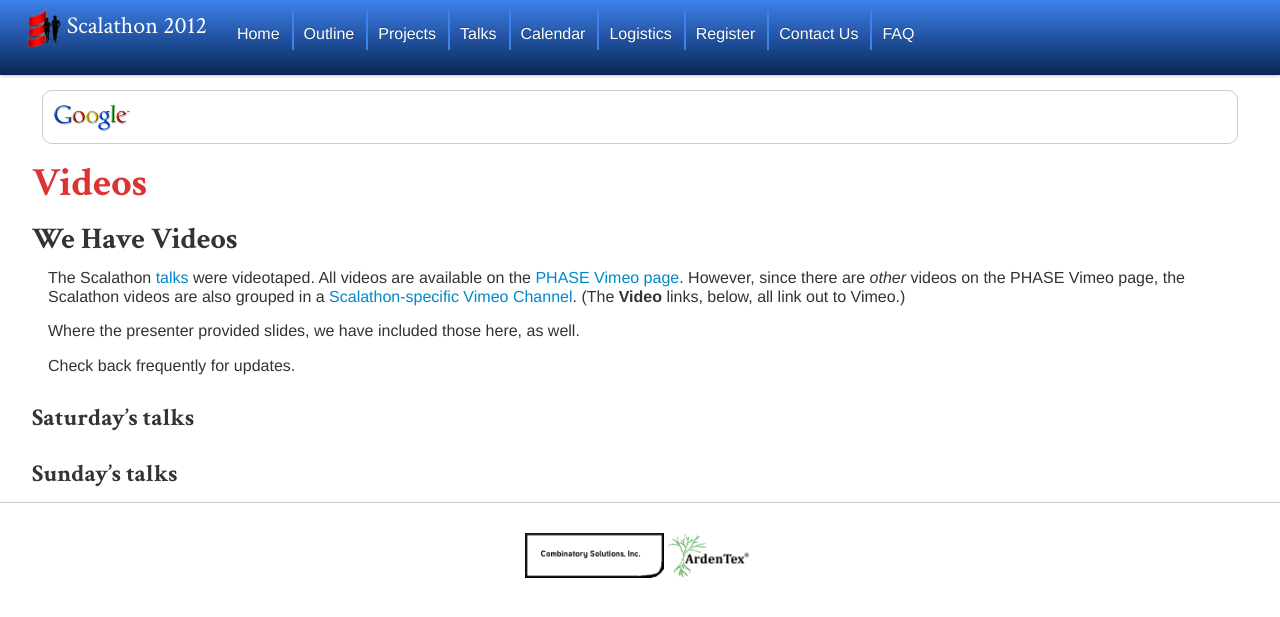
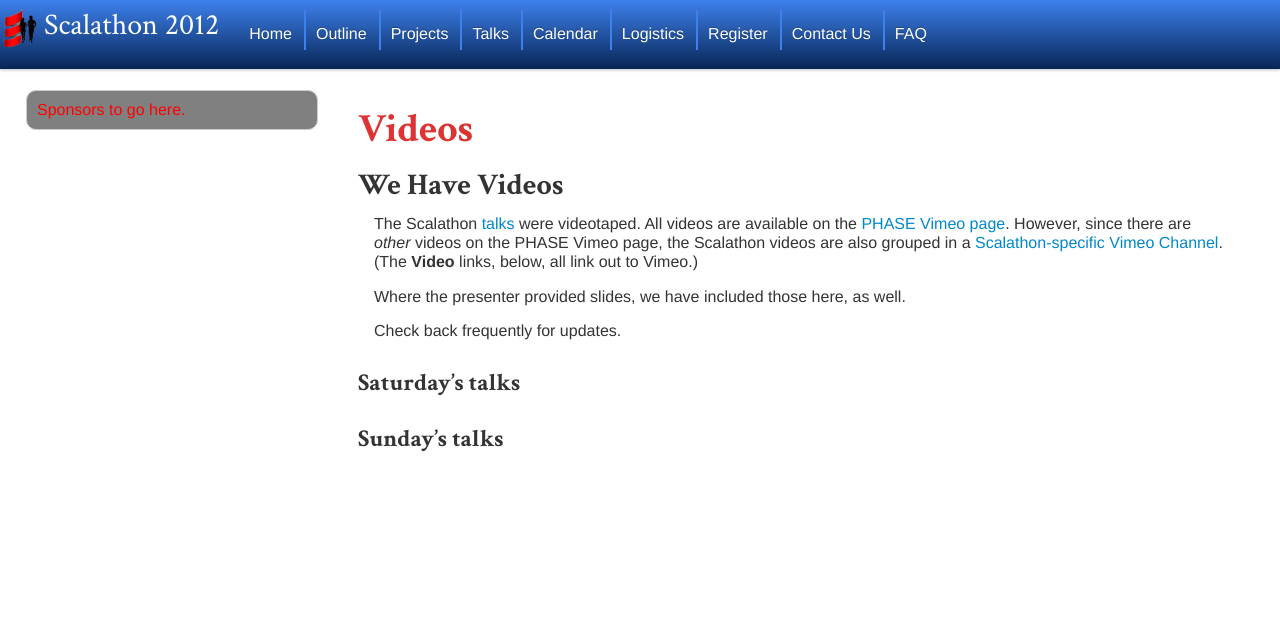
Before and after one commit to scala-phase/scalathon, a Jekyll site: the page built from 2012/videos.md, in a window 1280 px wide. Shown: the top 617 px of the page. Built offline with Jekyll 4.4.1, drawn with Linux system fonts in a browser that asks for light colours; nearby versions of some CDN libraries.

Commit message:
Moving sponsors to side bar.

```diff
--- a/_layouts/main-2012.html
+++ b/_layouts/main-2012.html
@@ -32,12 +32,15 @@
 </head>
 
 <body>
-  <div id="wrapper">
   {% include navbar-2012.html %}
 
-    <div id="header ">
-      {% include top-sponsors-2012.html %}
+  <div class="row" id="content-container">
+
+    <div class="span3" id="sponsors-sidebar">
+      Sponsors to go here.
     </div>
+
+    <div class="span9" id="page-content">
 
       {% if page.logo_in_content %}
       <img src="/img/logo-2012.png" class="logo-in-content"/>
@@ -46,53 +49,14 @@
       <div id="page-title">{{ page.title }}</div>
 
       {% if page.show_twitter %}
-    <div id="twitter-widget">
-      <script src="http://widgets.twimg.com/j/2/widget.js"></script>
-      <script>
-          new TWTR.Widget({
-            version: 2,
-            type: 'search',
-            search: '#scalathon OR @scalathon OR scalathon OR "philly area scala enthusiasts"',
-            interval: 6000,
-            title: 'What people are saying',
-            subject: '#scalathon',
-            width: 250,
-            height: 300,
-            theme: {
-              shell: {
-//                  background: '#6D7B8D',
-                background: '#2E4A6B',
-                color: '#ffffff'
-              },
-              tweets: {
-                background: '#ffffff',
-                color: '#444444',
-                links: '#2E4A6B'
-              }
-            },
-            features: {
-              scrollbar: true,
-              loop: false,
-              live: true,
-              hashtags: true,
-              timestamp: true,
-              avatars: true,
-              toptweets: true,
-              behavior: 'all'
-            }
-          }).render().start();
-      </script>
-    </div>
+      {% include twitter-widget.html %}
       {% endif %}
 
       <div id="main">
       {{ content }}
       </div>
-
-  </div> <!-- wrapper -->
-
-
-  {% include footer-2012.html %}
+    </div>
+  </div> <!-- row-fluid -->
 
 {% if page.generate_toc %}
   <script type="text/javascript">
--- a/css/style-2012.css
+++ b/css/style-2012.css
@@ -1,8 +1,9 @@
-#wrapper {
+#content-container {
   padding-top: 90px;
-  margin-left: 2em;
-  margin-right: 2em; }
-  #wrapper #top-sponsors {
+  margin-left: 1em;
+  margin-right: 1em; }
+  #content-container div#sponsors-sidebar {
+    height: 100%;
     -webkit-border-radius: 10px;
     -moz-border-radius: 10px;
     -ms-border-radius: 10px;
@@ -12,47 +13,47 @@
     padding-right: 10px;
     padding-top: 10px;
     padding-bottom: 10px;
+    background-color: gray !important;
+    color: red !important;
     margin-top: 0;
     margin-bottom: 0;
     margin-left: 10px;
     margin-right: 10px;
     border: 1px solid #cccccc; }
-    #wrapper #top-sponsors .logo-separator {
-      width: 1em !important; }
-    #wrapper #top-sponsors .sponsor-icon {
+    #content-container div#sponsors-sidebar .sponsor-icon {
       height: 50px !important; }
-  #wrapper #page-title {
+  #content-container #page-title {
     color: #dd3333;
     font-size: 250%;
     font-family: "Crimson Text", "Times New Roman", serif;
     font-weight: bold;
     margin-top: 30px !important;
     margin-bottom: 20px !important; }
-  #wrapper .logo-in-content {
+  #content-container .logo-in-content {
     height: 100px;
     float: right;
     margin-right: 30px; }
-  #wrapper li {
+  #content-container li {
     line-height: 1.2em !important; }
-  #wrapper p {
+  #content-container p {
     margin-bottom: 15px !important;
     line-height: 1.2em !important;
     margin-left: 1em !important; }
-  #wrapper ul li {
+  #content-container ul li {
     margin-left: 1em; }
-  #wrapper h1 {
+  #content-container h1 {
     font-family: "Crimson Text", "Times New Roman", serif !important;
     padding: 10px 0px 10px 0px !important; }
-  #wrapper h2 {
+  #content-container h2 {
     font-family: "Crimson Text", "Times New Roman", serif !important;
     padding: 10px 0px 10px 0px !important; }
-  #wrapper h3 {
+  #content-container h3 {
     font-family: "Crimson Text", "Times New Roman", serif !important;
     padding: 10px 0px 10px 0px !important; }
-  #wrapper h4 {
+  #content-container h4 {
     font-family: "Crimson Text", "Times New Roman", serif !important;
     padding: 10px 0px 10px 0px !important; }
-  #wrapper div#twitter-widget {
+  #content-container div#twitter-widget {
     margin-left: 20px;
     margin-right: 20px;
     margin-top: 0px;
@@ -156,7 +157,7 @@ img.left {
       padding-left: 0;
       margin-left: 0px; }
 
-#wrapper .navbar .navbar-inner .container {
+.navbar .navbar-inner .container {
   background-color: #3d81ed;
   background-image: -webkit-gradient(linear, left top, left bottom, color-stop(0%, #3d81ed), color-stop(100%, #082656));
   background-image: -webkit-linear-gradient(top, #3d81ed, #082656);
@@ -164,11 +165,11 @@ img.left {
   background-image: -ms-linear-gradient(top, #3d81ed, #082656);
   background-image: -o-linear-gradient(top, #3d81ed, #082656);
   background-image: linear-gradient(top, #3d81ed, #082656); }
-  #wrapper .navbar .navbar-inner .container ul#navbar-list li {
+  .navbar .navbar-inner .container ul#navbar-list li {
     margin: 0 !important;
     padding: 0 !important; }
-  #wrapper .navbar .navbar-inner .container #scalathon-logo img#logo {
-    height: 40px !important; }
-  #wrapper .navbar .navbar-inner .container #scalathon-logo p {
-    font-size: 120%;
-    font-family: "Crimson Text", "Times New Roman", serif; }
+  .navbar .navbar-inner .container .brand #scalathon-logo p {
+    font-size: 30px;
+    font-family: "Crimson Text", "Times New Roman", serif !important; }
+    .navbar .navbar-inner .container .brand #scalathon-logo p img#logo {
+      height: 40px !important; }
```
Also changed, not shown: sass/style-2012.scss (+19 -15 lines). Lines whose indentation alone changed are shown as unchanged.
